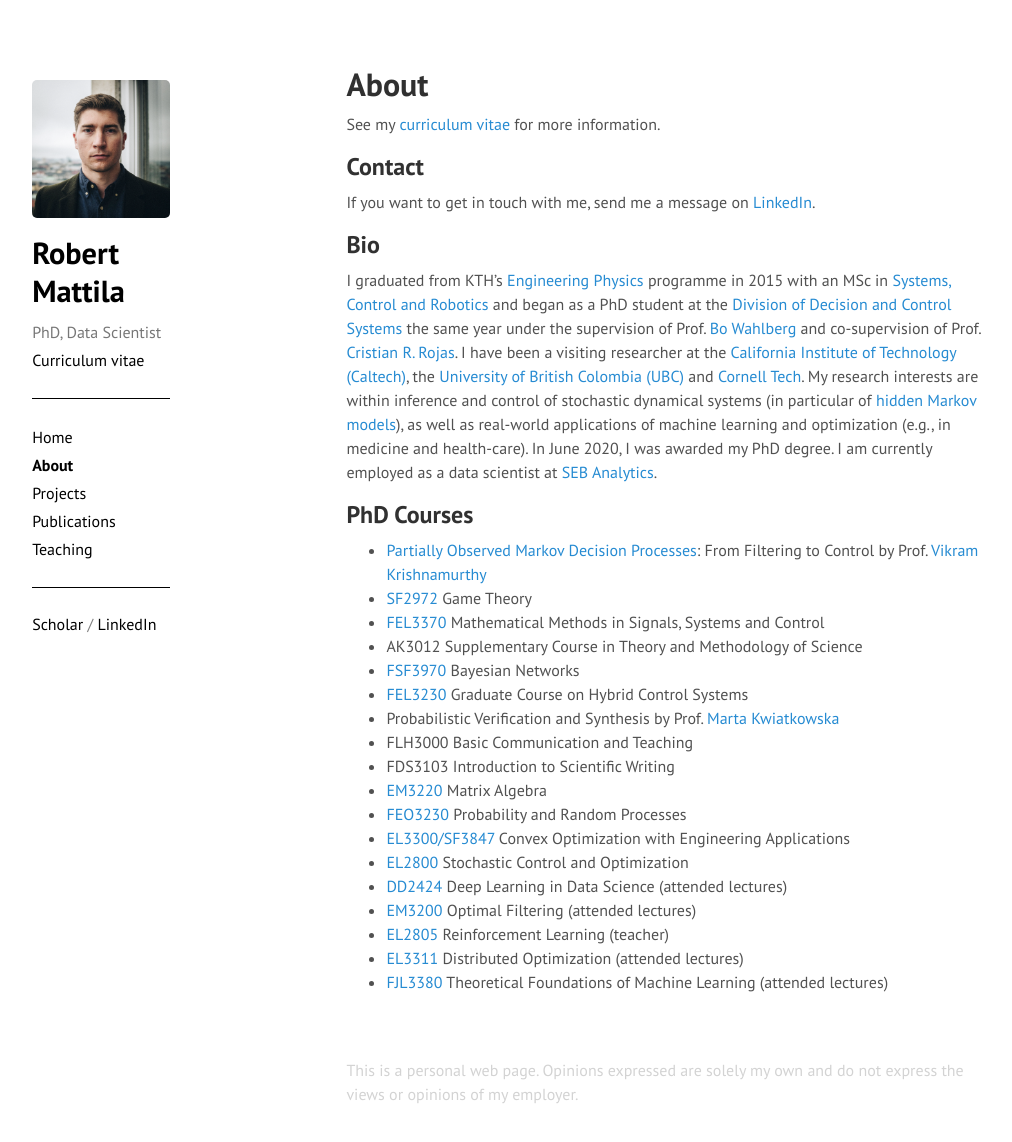
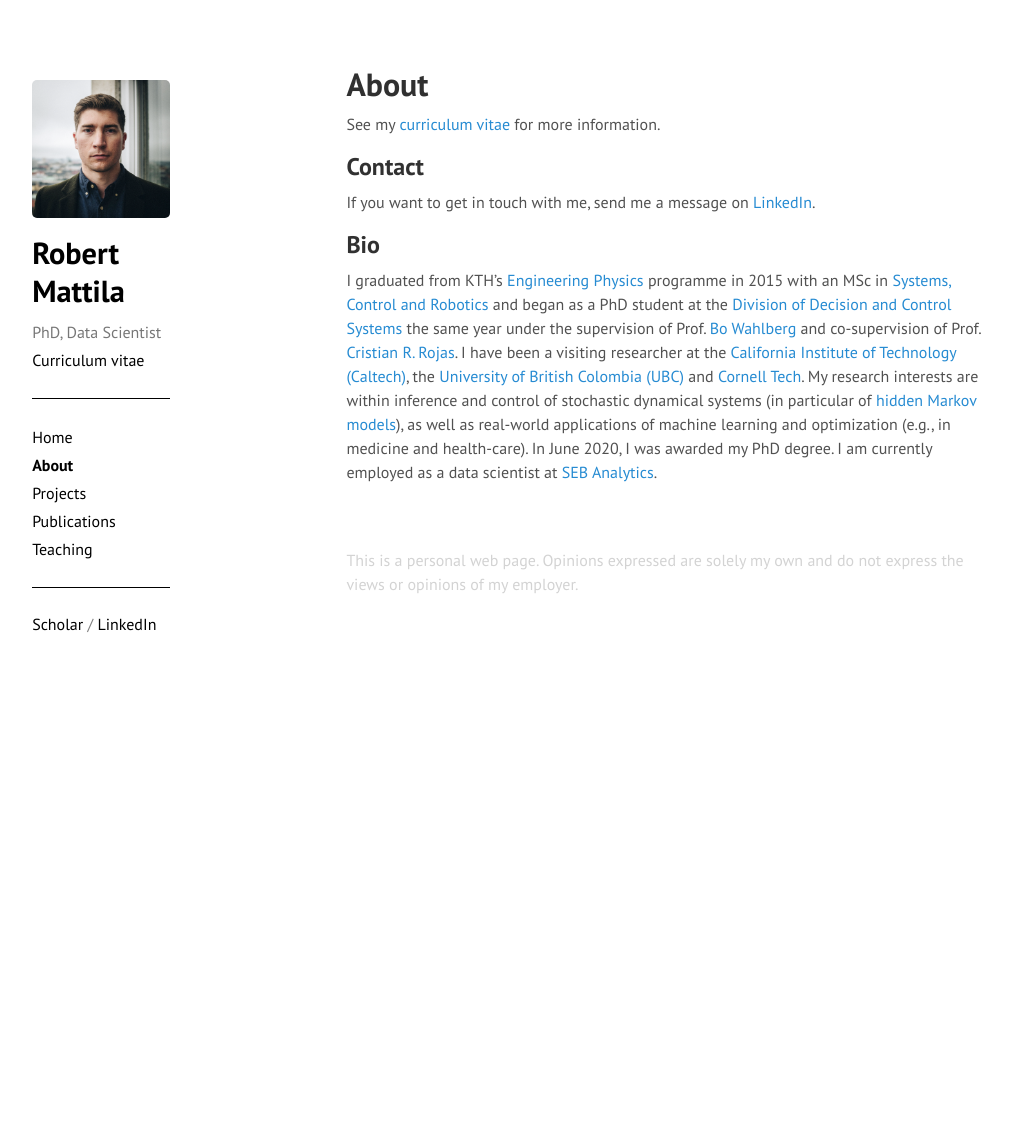
Before and after one commit to rmattila/rmattila.github.io, a Jekyll site: the page built from about.md, in a window 1280 px wide and 1186 px high. Shown: the top 1142 px of the window, without its empty margins (92-1104 px from the left). Built offline with Jekyll 4.4.1, drawn with Linux system fonts in a browser that asks for light colours; comment, search, counter and statistics services are not loaded.

Commit message:
remove list of PhD courses (most links broken)

```diff
--- a/about.md
+++ b/about.md
@@ -27,25 +27,3 @@ particular of [hidden Markov models](https://en.wikipedia.org/wiki/Hidden_Markov
 as well as real-world applications of machine learning and optimization (e.g., in medicine
 and health-care). In June 2020, I was awarded my PhD degree. I am currently employed as
 a data scientist at [SEB Analytics](https://seb.se/).
-
-## PhD Courses
-* [Partially Observed Markov Decision
-Processes](http://people.kth.se/~bo/Vikram/Course.html): From Filtering to Control by Prof. [Vikram
-Krishnamurthy](https://vikram.ece.cornell.edu/)
-* [SF2972](https://www.kth.se/student/kurser/kurs/SF2972?l=en) Game Theory
-* [FEL3370](http://people.kth.se/~crro/Math_Methods/Course.html) Mathematical Methods in Signals, Systems and Control
-* AK3012 Supplementary Course in Theory and Methodology of Science
-* [FSF3970](https://people.kth.se/~tjtkoski/banet2015.html) Bayesian Networks
-* [FEL3230](https://people.kth.se/~boskos/hybrid.html) Graduate Course on Hybrid Control Systems
-* Probabilistic Verification and Synthesis by Prof. [Marta Kwiatkowska](http://www.cs.ox.ac.uk/marta.kwiatkowska/)
-* FLH3000 Basic Communication and Teaching
-* FDS3103 Introduction to Scientific Writing
-* [EM3220](https://www.kth.se/student/kurser/kurs/EM3220?l=en) Matrix Algebra
-* [FEO3230](https://people.kth.se/~skoglund/edu/probability/) Probability and Random Processes
-* [EL3300/SF3847](http://www.math.kth.se/optsyst/forskning/forskarutbildning/SF3847/info.html) Convex Optimization with Engineering Applications
-* [EL2800](https://www.kth.se/student/kurser/kurs/EL2800?l=en) Stochastic Control and Optimization
-* [DD2424](https://www.kth.se/student/kurser/kurs/DD2424?l=en) Deep Learning in Data Science (attended lectures)
-* [EM3200](https://www.kth.se/student/kurser/kurs/EM3200?l=en) Optimal Filtering (attended lectures)
-* [EL2805](https://www.kth.se/student/kurser/kurs/EL2805?l=en) Reinforcement Learning (teacher)
-* [EL3311](https://www.kth.se/student/kurser/kurs/EL3311) Distributed Optimization (attended lectures)
-* [FJL3380](https://www.kth.se/social/group/fjl3380-theoretical-/) Theoretical Foundations of Machine Learning (attended lectures)
```
